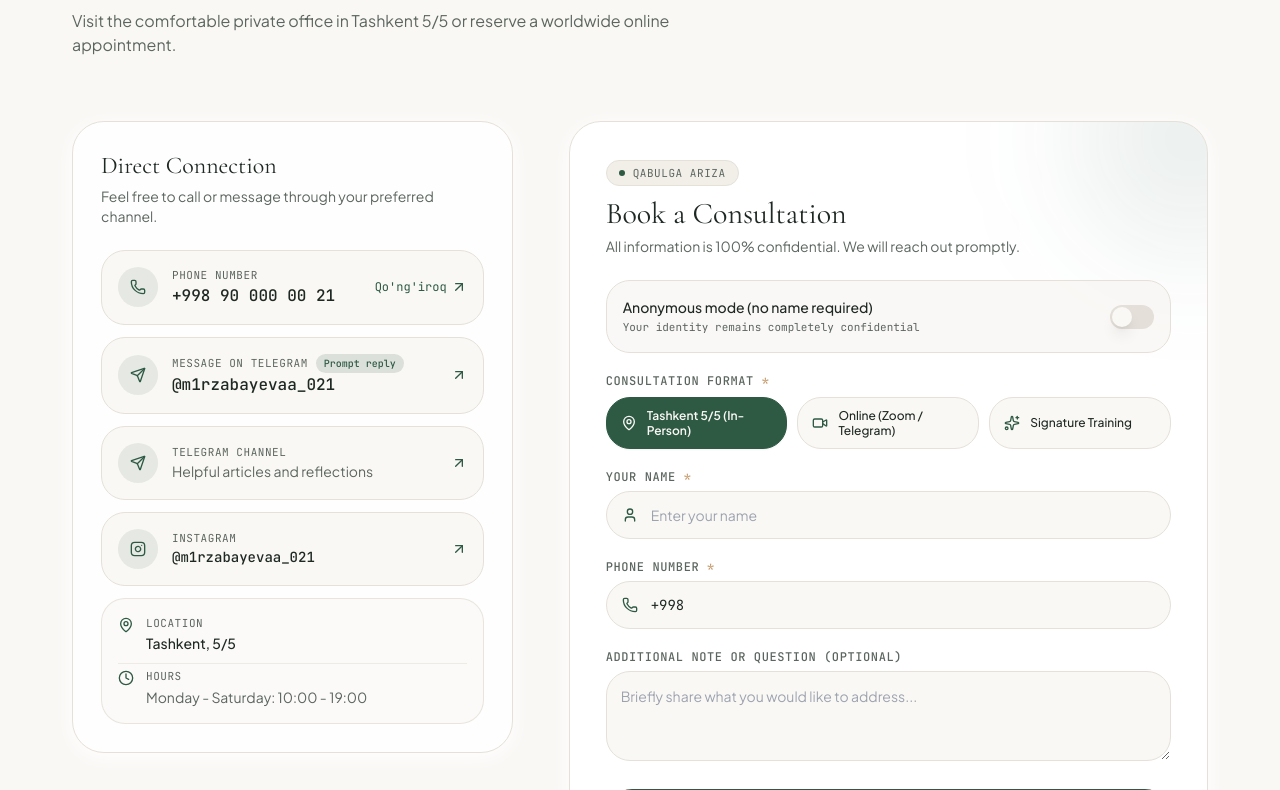
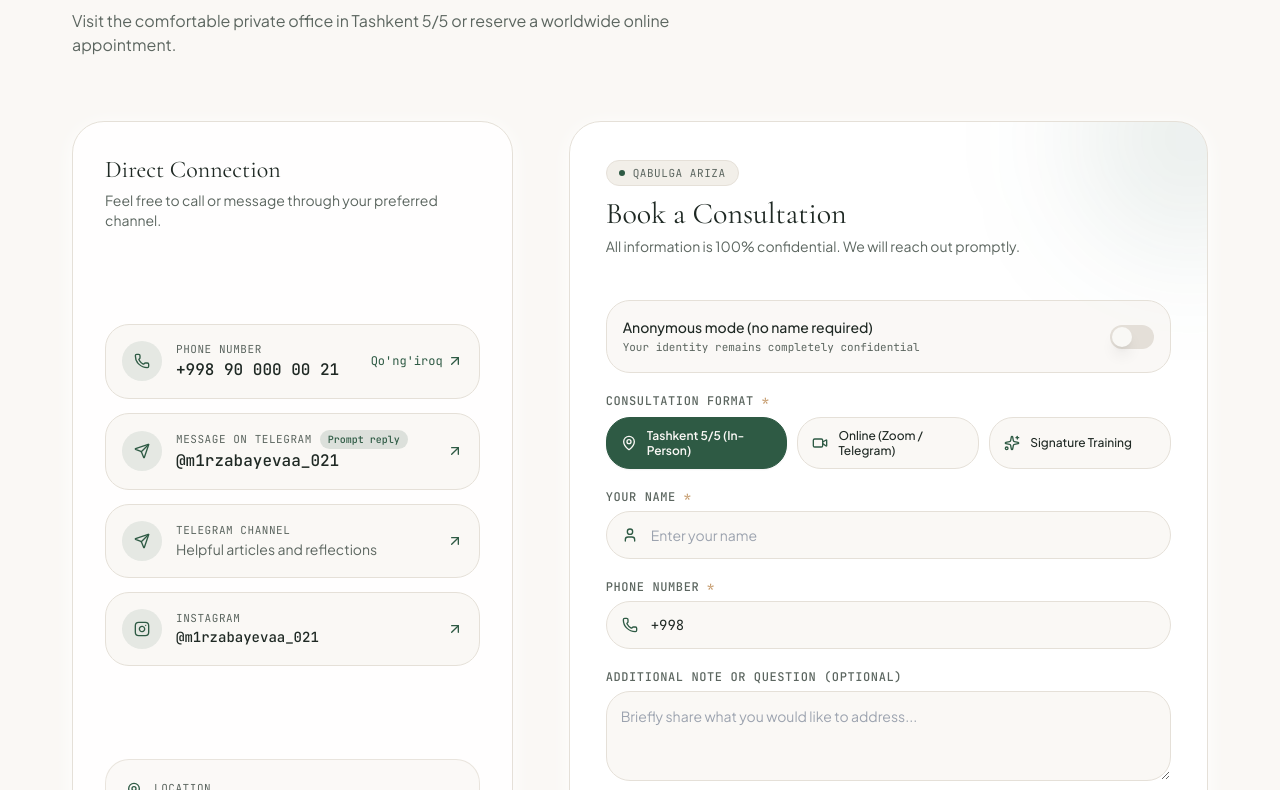
Before and after one commit to asadbekumarov/dinna, a Next.js app: page /en in a window 1280 px wide. Shown: the part 7610-8400 px from the top of the page. Built offline with nearby package versions, Linux system fonts and the light colour scheme; no server answers.

Commit message:
fix(contact): balance left and right column cards to exact equal height

```diff
--- a/src/components/sections/Contact.tsx
+++ b/src/components/sections/Contact.tsx
@@ -248,11 +248,11 @@ export function Contact() {
         </div>
 
         {/* 12-Column Grid */}
-        <div className="grid grid-cols-1 lg:grid-cols-12 gap-10 lg:gap-14 items-start">
+        <div className="grid grid-cols-1 lg:grid-cols-12 gap-10 lg:gap-14 items-stretch">
           {/* Details Column (Desktop lg:col-span-5) */}
-          <div className="order-2 lg:order-1 lg:col-span-5 space-y-6">
+          <div className="order-2 lg:order-1 lg:col-span-5 h-full flex flex-col">
             {/* Direct Contact Channels Card */}
-            <div className="border border-border bg-white/85 rounded-3xl p-6 sm:p-7 shadow-card space-y-4">
+            <div className="border border-border bg-white/85 rounded-3xl p-6 sm:p-8 shadow-card flex flex-col justify-between h-full space-y-6">
               <div>
                 <h3 className="font-serif text-xl sm:text-2xl text-charcoal font-normal">
                   {directTitle}
@@ -262,7 +262,7 @@ export function Contact() {
                 </p>
               </div>
 
-              <div className="space-y-3 pt-2">
+              <div className="space-y-3 sm:space-y-3.5 flex-1 flex flex-col justify-center">
                 {/* Phone */}
                 <a
                   href={contactConfig.phone.href}
@@ -360,9 +360,10 @@ export function Contact() {
                   </div>
                   <ArrowUpRight className="w-4 h-4 text-sage group-hover:translate-x-0.5 group-hover:-translate-y-0.5 transition-transform shrink-0" />
                 </a>
+              </div>
 
               {/* Office & Working Hours */}
-                <div className="p-4 rounded-2xl bg-cream-100/70 border border-border/80 space-y-2.5">
+              <div className="p-4 sm:p-5 rounded-2xl bg-cream-100/80 border border-border/80 space-y-2.5 mt-auto">
                 <div className="flex items-start gap-3">
                   <MapPin className="w-4 h-4 text-sage mt-0.5 shrink-0" />
                   <div>
@@ -389,11 +390,10 @@ export function Contact() {
               </div>
             </div>
           </div>
-          </div>
 
           {/* Form Column (Desktop lg:col-span-7) */}
-          <div className="order-1 lg:order-2 lg:col-span-7">
-            <div className="bg-white/95 border border-border rounded-3xl p-6 sm:p-9 shadow-card relative overflow-hidden">
+          <div className="order-1 lg:order-2 lg:col-span-7 h-full flex flex-col">
+            <div className="bg-white/95 border border-border rounded-3xl p-6 sm:p-9 shadow-card relative overflow-hidden flex flex-col justify-between h-full">
               {/* Subtle ambient light */}
               <div className="pointer-events-none absolute -top-24 -right-24 w-56 h-56 bg-sage/10 rounded-full blur-3xl" />
 
```
Lines whose indentation alone changed are shown as unchanged.
